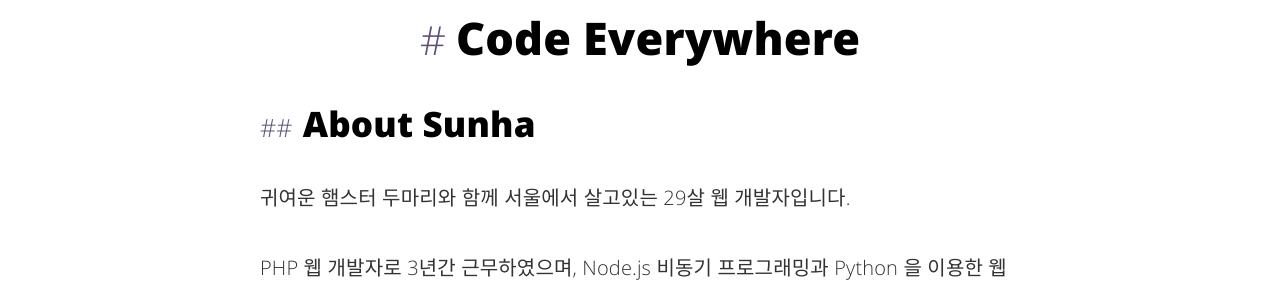
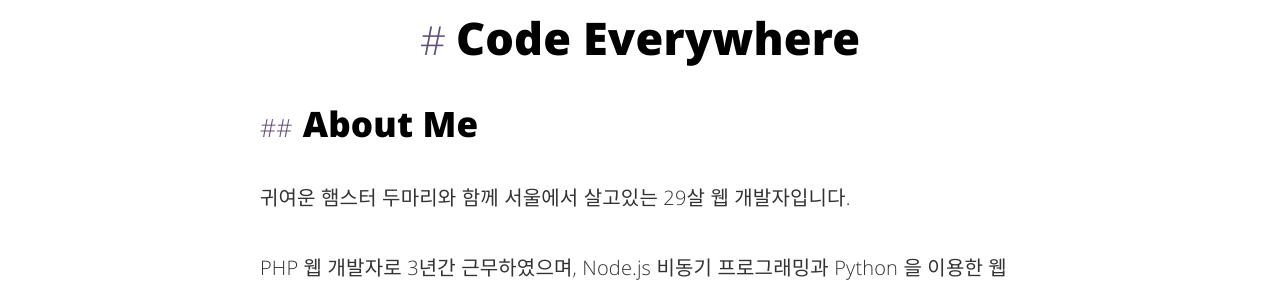
Before and after one commit to rainofpainki/rainofpainki.github.io, a Jekyll site: the page built from about.html, in a window 1280 px wide. Shown: the part 332-628 px from the top of the page. Built offline with Jekyll 4.4.1, drawn with Linux system fonts in a browser that asks for light colours; comment, search, counter and statistics services are not loaded.

Commit message:
fix typo

```diff
--- a/about.html
+++ b/about.html
@@ -9,7 +9,7 @@ description: "About Sunha"
 
 <h1>Code Everywhere</h1>
 
-<h2>About Sunha</h2>
+<h2>About Me</h2>
 
 <p>귀여운 햄스터 두마리와 함께 서울에서 살고있는 29살 웹 개발자입니다.</p>
 
```
